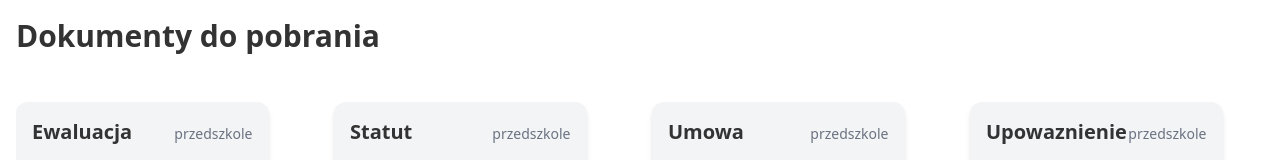
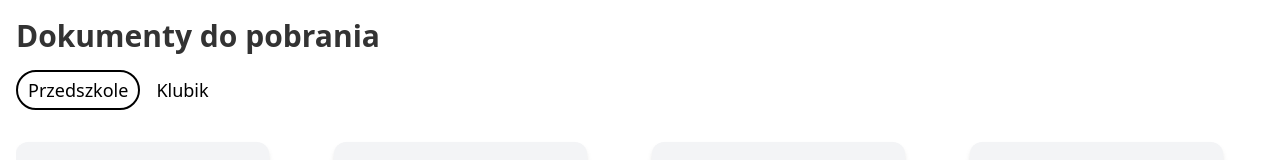
Before and after one commit to maksmarcinkiewicz/krainadziecinstwa, a React (Vite) app: page / in a window 1280 px wide. Shown: the part 498-658 px from the top of the page. Built offline with nearby package versions, Linux system fonts and the light colour scheme.

Commit message:
render filtered list on doc section

```diff
--- a/src/Components/AboutUs.jsx
+++ b/src/Components/AboutUs.jsx
@@ -60,8 +60,11 @@ const AboutUs = () => {
             rozwoju.
           </p>
           <div className=" mt-10 gap-4 carousel">
-            {achievements.map((achievement) => (
-              <div className="carousel-item w-8/12 border border-slate-100 md:w-1/2 lg:w-1/5 flex flex-col items-start gap-4 justify-center mb-6 shadow-md p-4 rounded-md">
+            {achievements.map((achievement, index) => (
+              <div
+                key={index}
+                className="carousel-item w-8/12 border border-slate-100 md:w-1/2 lg:w-1/5 flex flex-col items-start gap-4 justify-center mb-6 shadow-md p-4 rounded-md"
+              >
                 <img src={achievement.icon} alt="" className="h-12 mt-2" />
                 <p className="text-gray-600">{achievement.text}</p>
               </div>
--- /dev/null
+++ b/src/Components/AnimatedTabsDocumentsSection.jsx
@@ -0,0 +1,41 @@
+import { motion } from "framer-motion";
+import { useState } from "react";
+import { Link } from "react-router-dom";
+
+let tabs = [
+  { id: "przedszkole", label: "Przedszkole" },
+  { id: "klubik", label: "klubik" },
+];
+
+function AnimatedTabsDocumentsSection() {
+  let [activeTab, setActiveTab] = useState(tabs[0].id);
+
+  return (
+    <div className="flex justify-end gap-4">
+      {tabs.map((tab) => (
+        <button
+          key={tab.id}
+          onClick={() => setActiveTab(tab.id)}
+          className={`${
+            activeTab === tab.id ? "" : "hover:text-black/60"
+          } relative rounded-full px-3 py-1.5 text-lg font-medium text-gray-900 outline-sky-400 transition focus-visible:outline-2`}
+          style={{
+            WebkitTapHighlightColor: "transparent",
+          }}
+        >
+          {activeTab === tab.id && (
+            <motion.button
+              layoutId="bubble"
+              className="absolute inset-0 z-10 border rounded-full border-black mix-blend-difference "
+              transition={{ type: "spring", bounce: 0.2, duration: 0.6 }}
+              onClick={() => setSelectedCategory(tabs.id)}
+            />
+          )}
+          {tab.label}
+        </button>
+      ))}
+    </div>
+  );
+}
+
+export default AnimatedTabsDocumentsSection;
--- /dev/null
+++ b/src/Components/CategoryTabs.jsx
@@ -0,0 +1,45 @@
+import { motion } from "framer-motion";
+import { useState } from "react";
+
+let tabs = [
+  { id: "przedszkole", label: "Przedszkole" },
+  { id: "klubik", label: "Klubik" },
+];
+
+export default function CategoryTabs({ setSelectedCategory }) {
+  let [activeTab, setActiveTab] = useState(tabs[0].id);
+
+  const handleTabClick = (tab) => {
+    console.log(tab);
+    setActiveTab(tab.id);
+    setSelectedCategory(tab.id);
+  };
+
+  return (
+    <div className="flex space-x-1">
+      {tabs.map((tab) => (
+        <button
+          key={tab.id}
+          onClick={() => setActiveTab(tab.id)}
+          className={`${
+            activeTab === tab.id ? "" : "hover:text-black/60"
+          } relative px-3 py-1.5 text-lg font-medium text-black  transition focus-visible:outline-2`}
+          style={{
+            WebkitTapHighlightColor: "transparent",
+          }}
+        >
+          {activeTab === tab.id && (
+            <motion.span
+              layoutId="bubble"
+              className="absolute inset-0 z-10  mix-blend-difference border-2 border-white"
+              style={{ borderRadius: 9999 }}
+              transition={{ type: "spring", bounce: 0.2, duration: 0.6 }}
+              onClick={() => handleTabClick(tab)}
+            />
+          )}
+          {tab.label}
+        </button>
+      ))}
+    </div>
+  );
+}
--- a/src/Components/DocumentsSection.jsx
+++ b/src/Components/DocumentsSection.jsx
@@ -12,10 +12,9 @@ import wniosekKlubik from "../assets/documents/club/wniosek-klubik.pdf";
 import statutKlubik from "../assets/documents/club/statut-klubik.pdf";
 import umowaKlubik from "../assets/documents/club/umowa-klubik.pdf";
 import rozkladDniaKlubik from "../assets/documents/club/rozklad-dnia-klubik.pdf";
-
-import { Carousel } from "@trendyol-js/react-carousel";
-
-const DocumentsSection = () => {
+import { useState } from "react";
+import { motion } from "framer-motion";
+import CategoryTabs from "./CategoryTabs";
 const documents = [
   {
     nazwa: "Ewaluacja",
@@ -95,13 +94,28 @@ const DocumentsSection = () => {
     num: 11,
   },
 ];
+let categories = [
+  { id: "przedszkole", label: "Przedszkole" },
+  { id: "klubik", label: "Klubik" },
+];
+const DocumentsSection = () => {
+  const [selectedCategory, setSelectedCategory] = useState("przedszkole");
+  let [activeCategory, setActiveCategory] = useState(categories[0].id);
+  const filteredDocuments = documents.filter(
+    (document) => document.category === selectedCategory
+  );
+
   return (
     <section id="documents" className="bg-white py-12 p-4">
       <div className="container mx-auto">
         <h2 className="text-3xl font-bold mb-4">Dokumenty do pobrania</h2>
 
+        {/* Dodaj przyciski */}
+        <CategoryTabs setSelectedCategory={setSelectedCategory} />
+
         <div className="carousel  gap-6 py-8 lg:grid lg:grid-cols-4">
-          {documents.map((document, index) => (
+          {/* Wyświetl tylko dokumenty z wybranej kategorii */}
+          {filteredDocuments.map((document, index) => (
             <div
               id={document.num}
               key={index}
--- a/src/Components/ThirdSection.jsx
+++ b/src/Components/ThirdSection.jsx
@@ -40,8 +40,11 @@ const ThridSection = () => {
             <div className=" mx-auto">
               <ul className="grid grid-cols-1 md:grid-cols-4 gap-4">
                 {benefits.map((benefit, index) => (
-                  <li className="text-gray-700 flex flex-col gap-2 shadow-md p-4 rounded-xl">
-                    <div key={index}>
+                  <li
+                    className="text-gray-700 flex flex-col gap-2 shadow-md p-4 rounded-xl"
+                    key={index}
+                  >
+                    <div>
                       <img
                         src={benefit.img}
                         alt="Food Icon"
```
Lines whose indentation alone changed are shown as unchanged.
